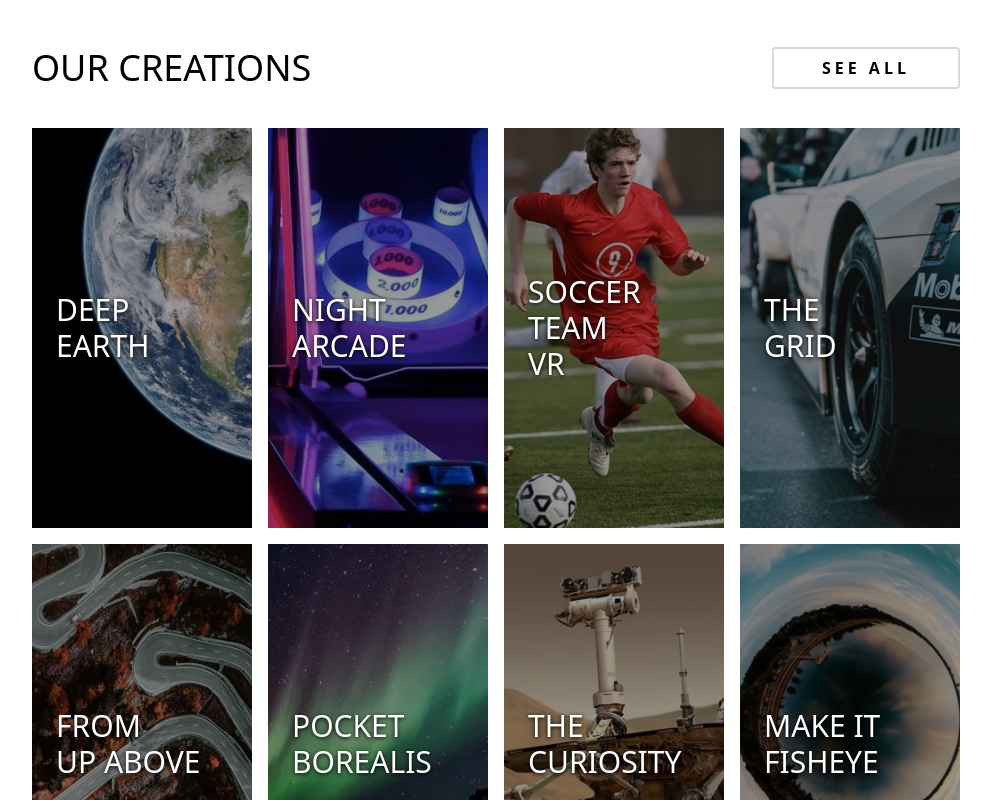
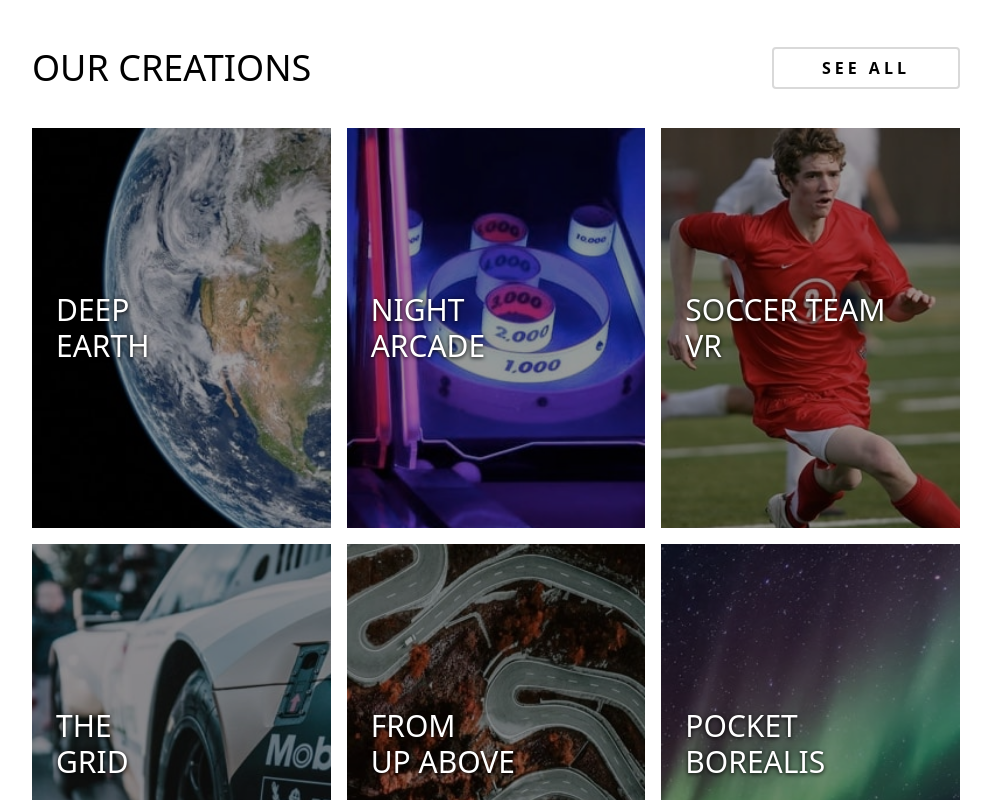
Before and after one commit to Caminaur/Loopstudios-landing-page, a React (Vite) app: page / in a window 1280 px wide. Shown: the part 1560-2360 px from the top of the page, without its empty margins (144-1135 px from the left). Built offline with nearby package versions, Linux system fonts and the light colour scheme.

Commit message:
Working on the Cards responsiveness

```diff
--- a/src/Components/Section_3/Card.jsx
+++ b/src/Components/Section_3/Card.jsx
@@ -3,8 +3,8 @@ import React from "react";
 function Card(props) {
   const { image, title1, title2, imageDesktop } = props;
   return (
-    <div className="w-full flex justify-center items-center flex-col">
-      <div className="relative h-36 md:h-80 group cursor-pointer lg:h-100">
+    <div className="w-full flex justify-center items-center flex-col h-36 md:h-100 ">
+      <div className="relative group cursor-pointer w-full h-full overflow-hidden">
         <picture>
           <source media="(min-width: 768px)" srcSet={imageDesktop} />
           <img
--- a/src/Components/Section_3/Section_3.jsx
+++ b/src/Components/Section_3/Section_3.jsx
@@ -16,7 +16,7 @@ function Section_3() {
           See all
         </a>
       </div>
-      <div className="p-4 pb-30 order-2 md:order-3 grid grid-cols-1 sm:grid-cols-2 md:grid-cols-4 gap-4 w-full lg:p-0 2xl:grid-cols-6">
+      <div className="p-4 pb-30 order-2 md:order-3 grid grid-cols-1 sm:grid-cols-2 md:grid-cols-4 gap-4 w-full lg:p-0 lg:grid-cols-[repeat(auto-fill,minmax(230px,1fr))] lg:max-w-[1440px]">
         {images.map((image, index) => {
           return (
             <Card
```
